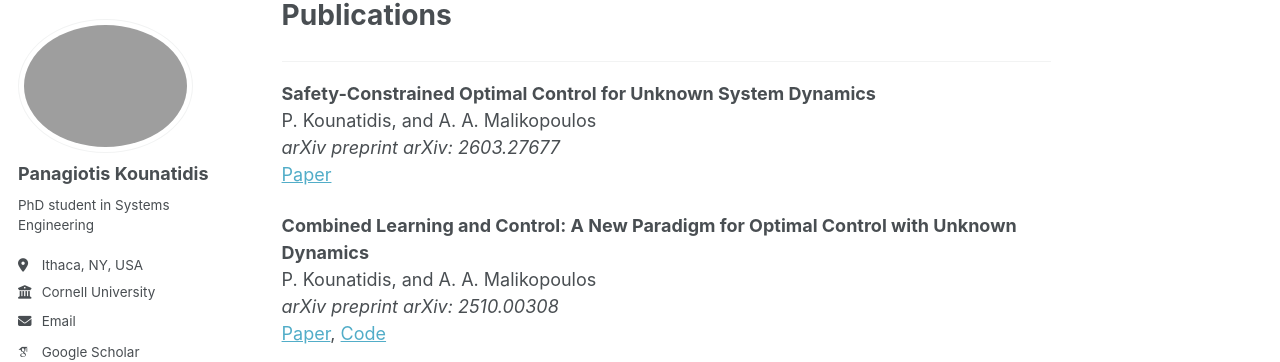
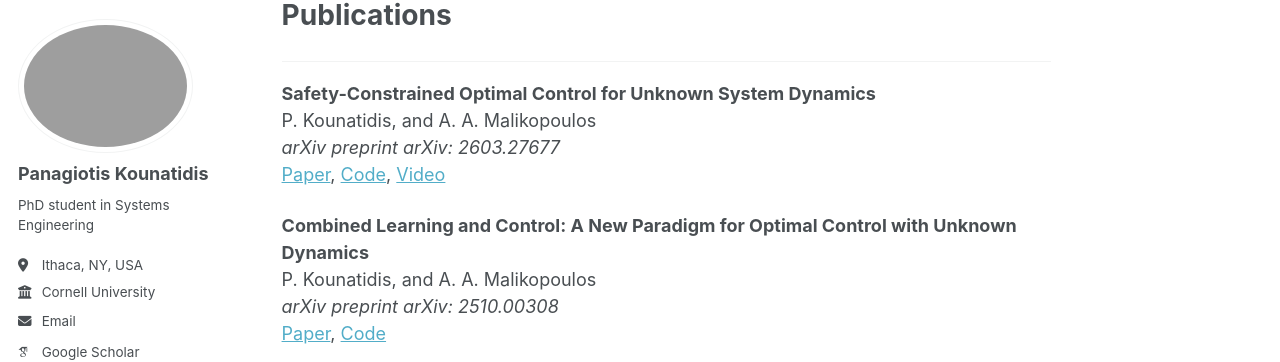
Before and after one commit to Panos20102k/Panos20102k.github.io, a Jekyll site: the page built from _pages/publications.md, in a window 1280 px wide and 1296 px high. Shown: the part 100-462 px from the top of the window. Built offline with Jekyll 4.4.1, drawn with Linux system fonts in a browser that asks for light colours; some web fonts are replaced; a script bundle is joined from its source files by our own code; library files that are not in the unit come from our copies.

Commit message:
add code and video

```diff
--- a/_pages/publications.md
+++ b/_pages/publications.md
@@ -8,7 +8,7 @@ author_profile: true
 **Safety-Constrained Optimal Control for Unknown System Dynamics**
 P. Kounatidis, and A. A. Malikopoulos
 *arXiv preprint arXiv: 2603.27677*
-[Paper](https://arxiv.org/abs/2603.27677)
+[Paper](https://arxiv.org/abs/2603.27677), [Code](https://github.com/Panos20102k/Multi-Limo-Control), [Video](https://www.youtube.com/watch?v=pMSZKlU5O44)
 
 **Combined Learning and Control: A New Paradigm for Optimal Control with Unknown Dynamics**
 P. Kounatidis, and A. A. Malikopoulos
```
